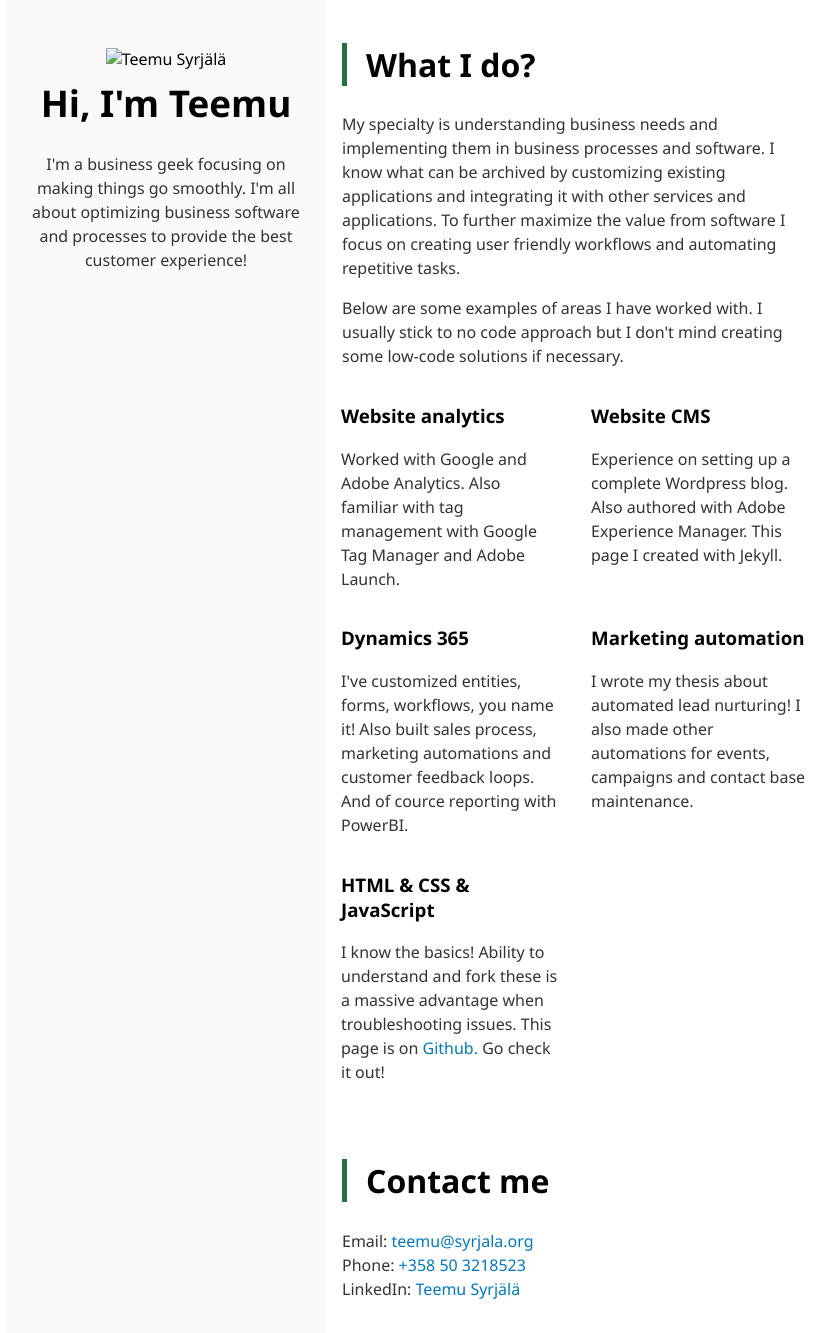
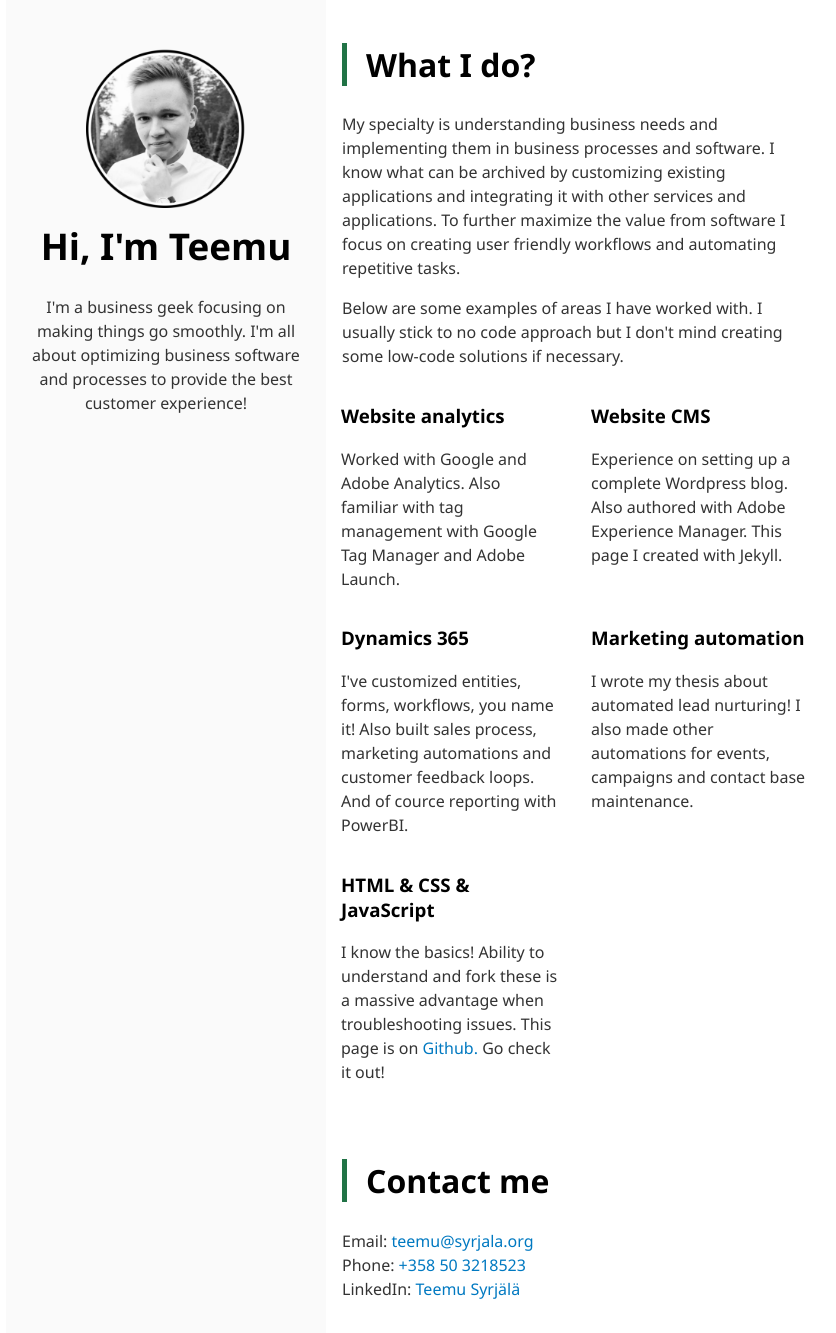
Before and after one commit to T3mmu/t3mmu.github.io, a Jekyll site: the page built from index.html, in a window 1280 px wide and 1333 px high. Shown: the whole window, without its empty margins (224-1060 px from the left). Built offline with Jekyll 4.4.1, drawn with Linux system fonts in a browser that asks for light colours.

Commit message:
Update CSS

```diff
--- a/index.html
+++ b/index.html
@@ -8,7 +8,7 @@ description: I'm a curious and innovative tech enthusiast! My passion is to empo
   <div class="Header"></div>
   <div class="Info">
     <div>
-      <img class="" src="/assets/teemu_w420.png" srcset="/assets/teemu_w160.png 160w, /assets/teemu_w420.png 420w" sizes="160w" alt="Teemu Syrjälä">
+      <img class="" src="/assets/teemu_w420.png" srcset="/assets/teemu_w160.png 160w, /assets/teemu_w420.png 420w" sizes="160w" alt="Teemu Syrjälä" width="160px" height="160px">
     </div>
     <div>
       <h1 class="">Hi, I'm Teemu</h1>
```
Also changed, not shown: assets/teemu_w420.png (added).
